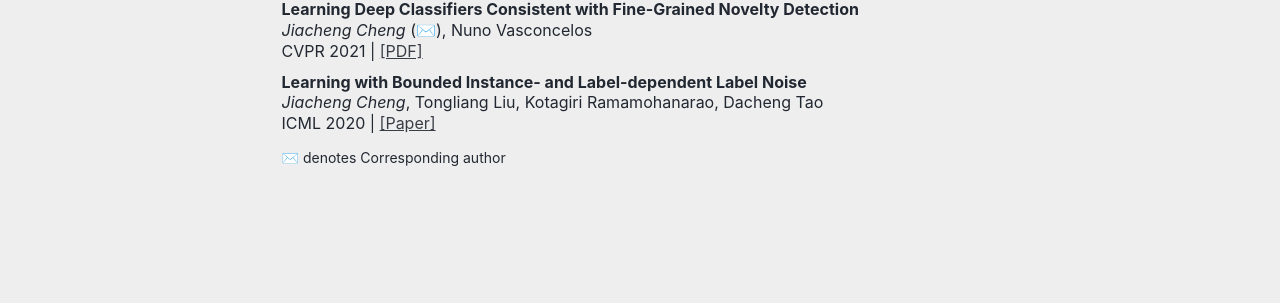
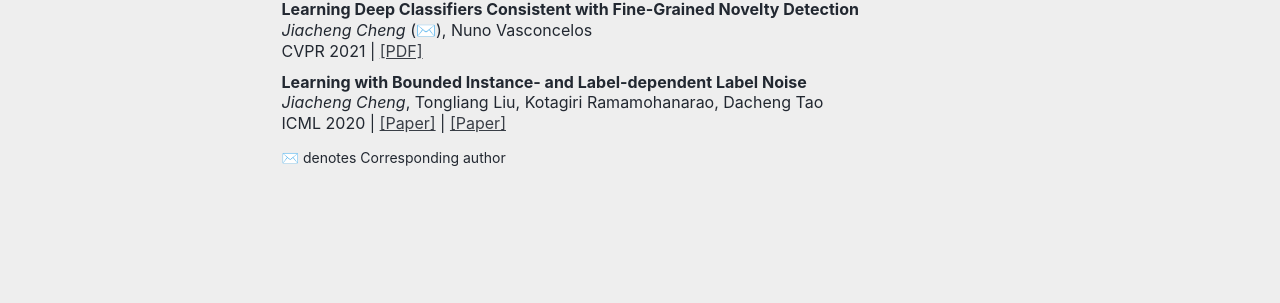
Before and after one commit to JiachengCheng96/JiachengCheng96.github.io, a Jekyll site: the page built from _pages/about.md, in a window 1280 px wide and 1284 px high. Shown: the part 736-1039 px from the top of the window. Built offline with Jekyll 4.4.1, drawn with Linux system fonts in a browser that asks for light colours; some web fonts are replaced; a script that is not in the unit is left out.

Commit message:
Update about.md

```diff
--- a/_pages/about.md
+++ b/_pages/about.md
@@ -51,7 +51,7 @@ My research insterests are focused on machine learning and its applications (e.g
     <div style="margin-bottom: 10px;">
         <strong>Learning with Bounded Instance- and Label-dependent Label Noise</strong><br>
         <em>Jiacheng Cheng</em>, Tongliang Liu, Kotagiri Ramamohanarao, Dacheng Tao<br>
-        ICML 2020 | <a href="https://proceedings.mlr.press/v119/cheng20c.html">[Paper]</a>
+        ICML 2020 | <a href="https://proceedings.mlr.press/v119/cheng20c.html">[Paper]</a> | <a href="../papers/icml20.pdf">[Paper]</a>
     </div>
 
     <div style="font-size: 14px; margin-top: 15px;">
```
